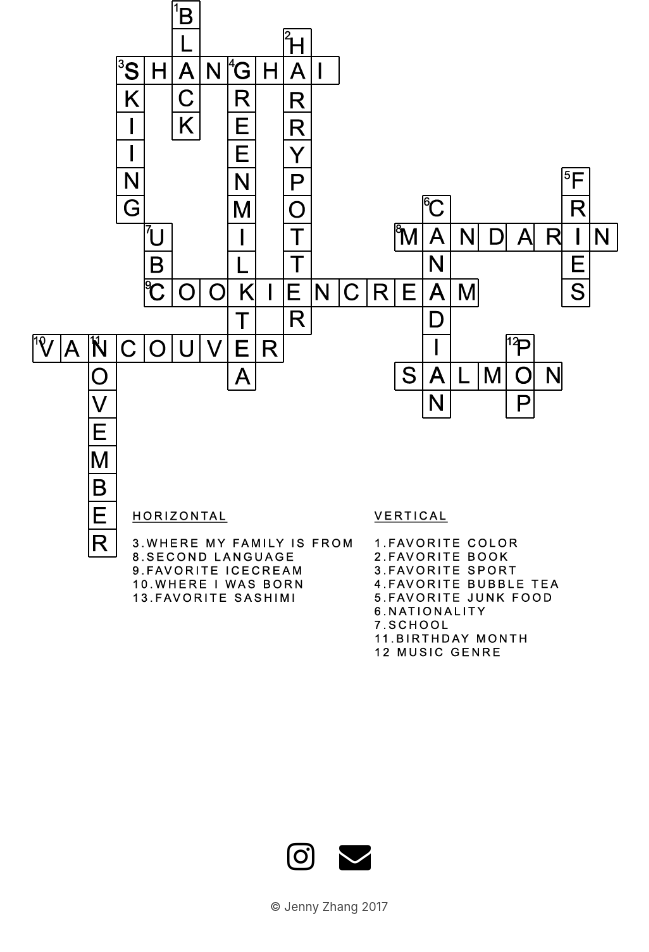
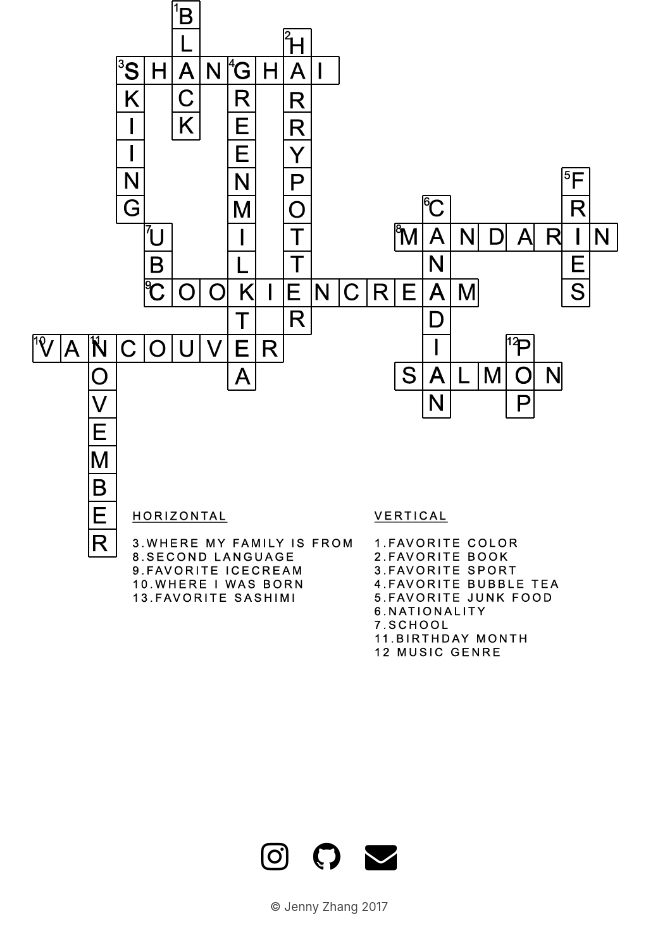
Before and after one commit to Jennnnyz/Jennnnyz.github.io, a plain HTML site: page index.html in a window 1280 px wide. Shown: the part 2418-3370 px from the top of the page, without its empty margins (311-960 px from the left). Drawn offline with nearby package versions, Linux system fonts and the light colour scheme.

Commit message:
added github

```diff
--- a/index.html
+++ b/index.html
@@ -108,6 +108,7 @@
         <div class="columns is-mobile">
             <div class="column is-half is-offset-one-quarter">
                 <a href="https://www.instagram.com/jennyz1105/" target="_blank"><i class="fa fa-instagram fa-2x"></i></a>
+                <a href="https://github.com/Jennnnyz" target="_blank"><i class="fa fa-github fa-2x"></i></a>
                 <a href = "mailto: jennyz1105@gmail.com"><i class="fa fa-envelope fa-2x"></i></a>
             </div>
         </div>
```
